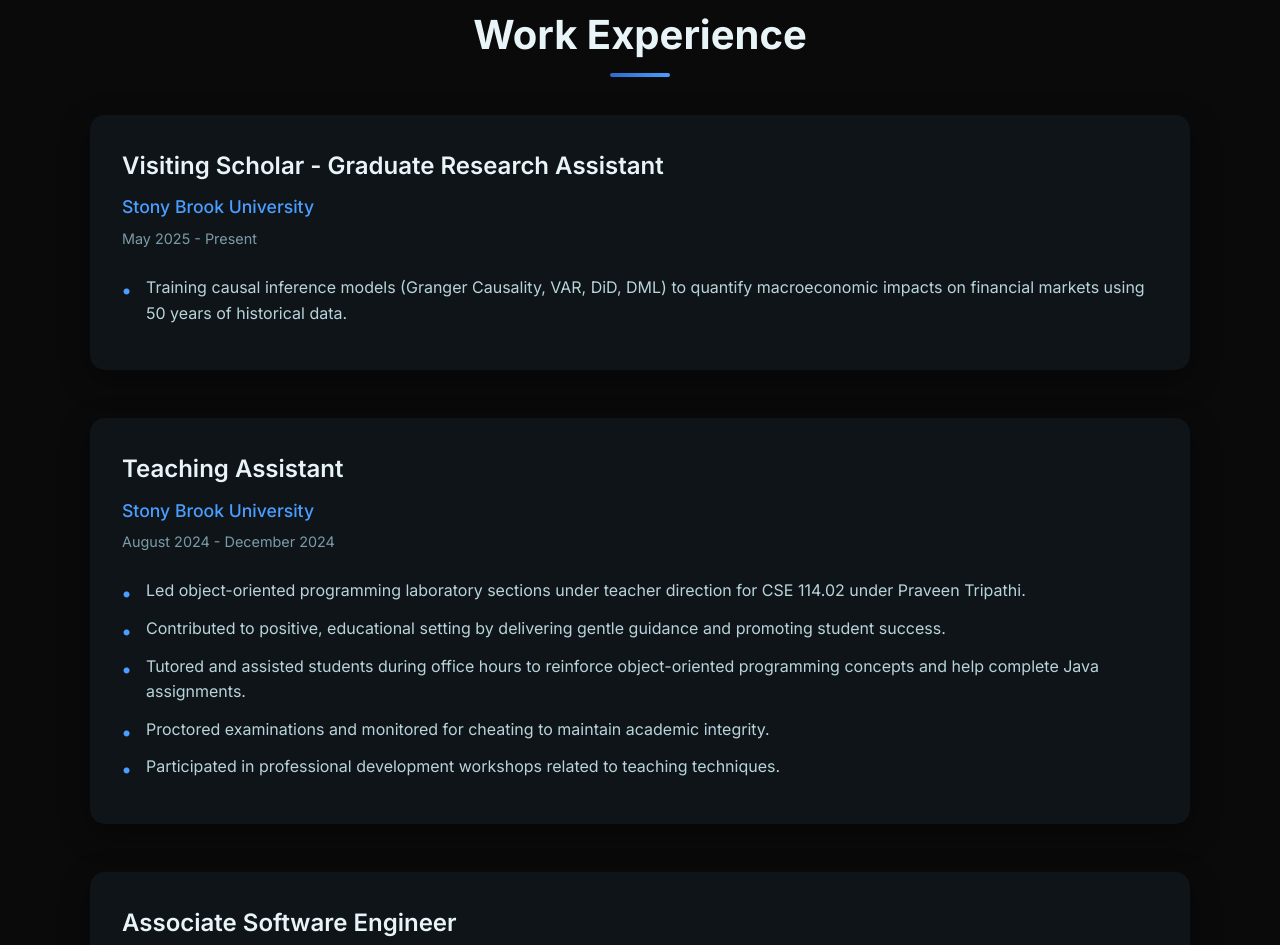
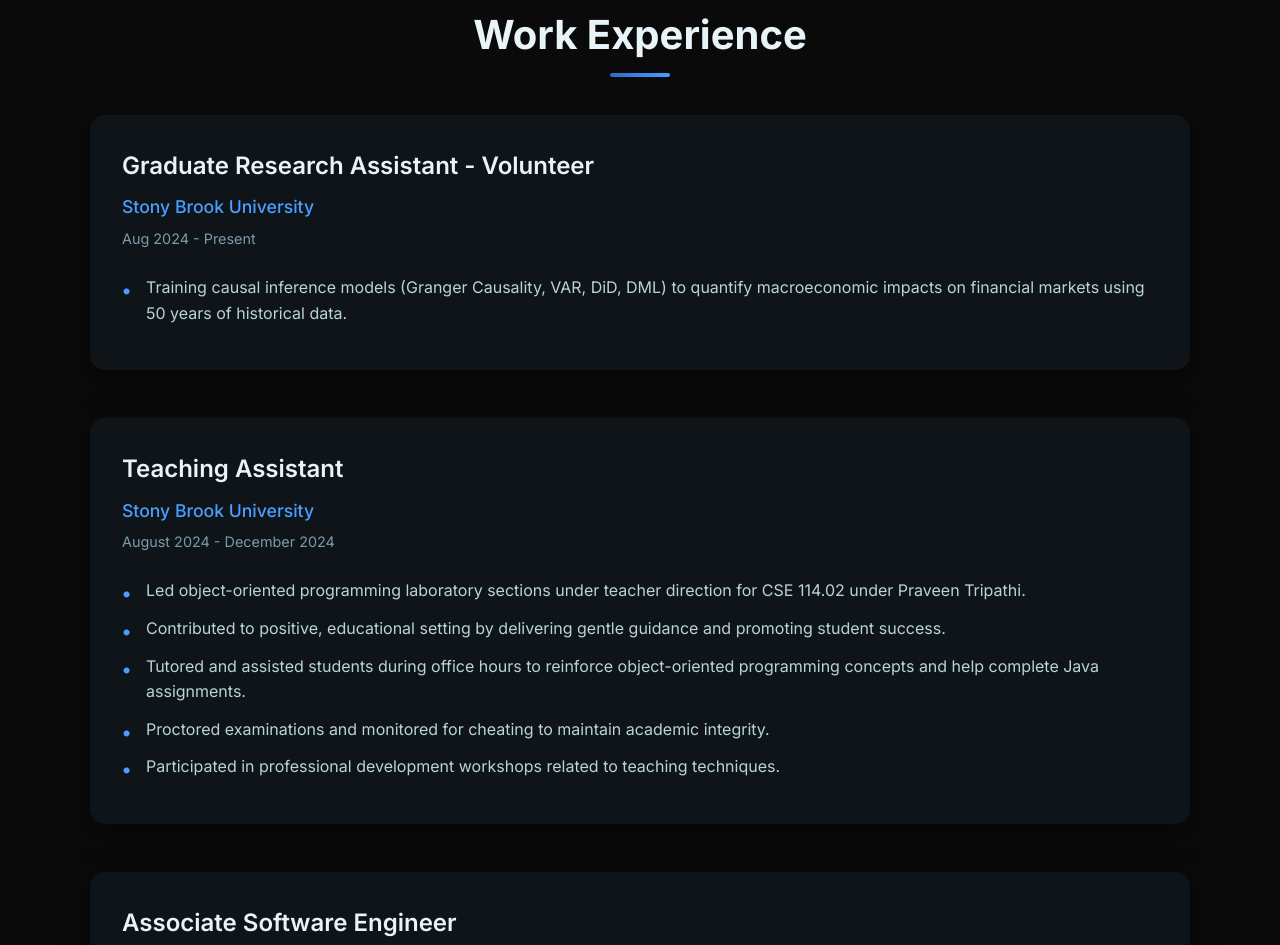
Before and after one commit to Sai-Akhil-Y/Portfolio, a plain HTML site: page index.html in a window 1280 px wide. Shown: the part 877-1822 px from the top of the page. Drawn offline with Linux system fonts and the light colour scheme.

Commit message:
Update index.html

```diff
--- a/index.html
+++ b/index.html
@@ -84,9 +84,9 @@
             <div class="experience-list">
                 <div class="experience-item">
                     <div class="experience-header">
-                        <h3>Visiting Scholar - Graduate Research Assistant</h3>
+                        <h3>Graduate Research Assistant - Volunteer</h3>
                         <span class="company">Stony Brook University</span>
-                        <span class="period">May 2025 - Present</span>
+                        <span class="period">Aug 2024 - Present</span>
                     </div>
                     <ul class="experience-achievements">
                         <li>Training causal inference models (Granger Causality, VAR, DiD, DML) to quantify macroeconomic impacts on financial markets using 50 years of historical data.</li>
```
